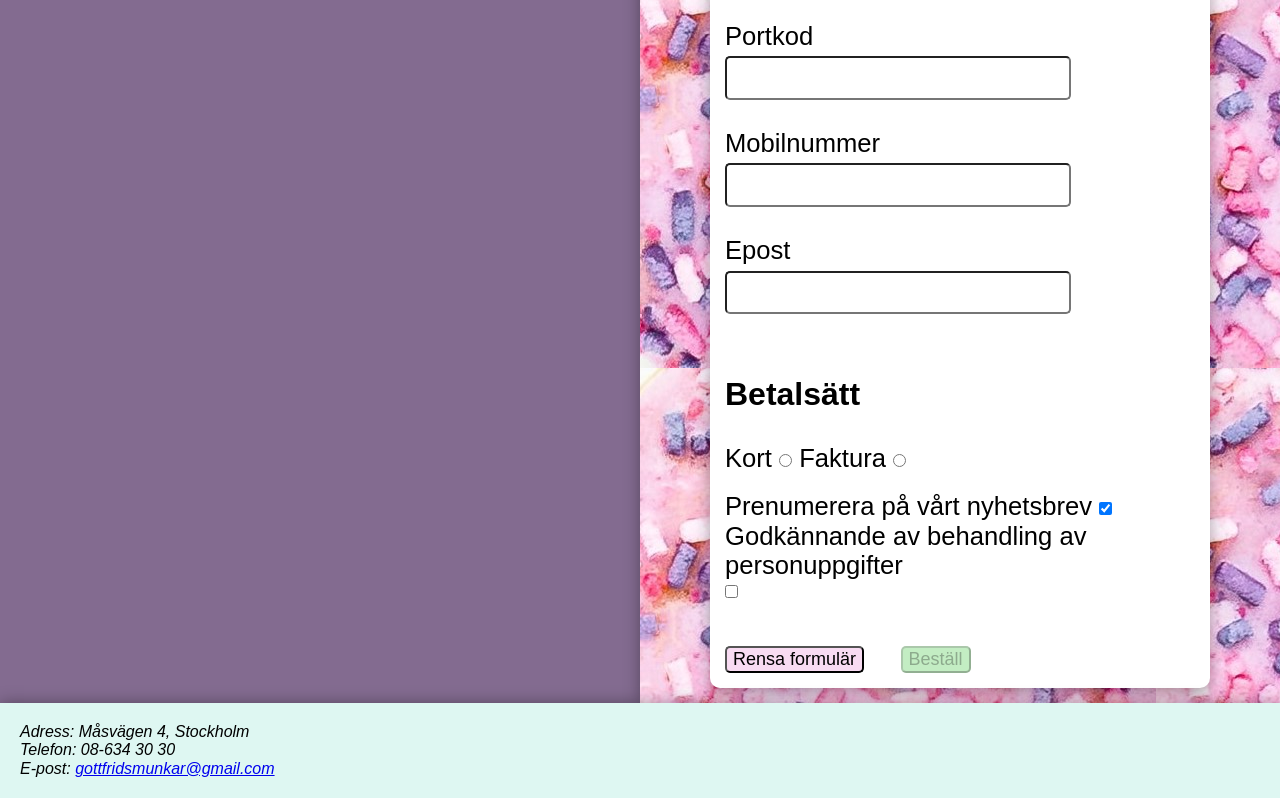
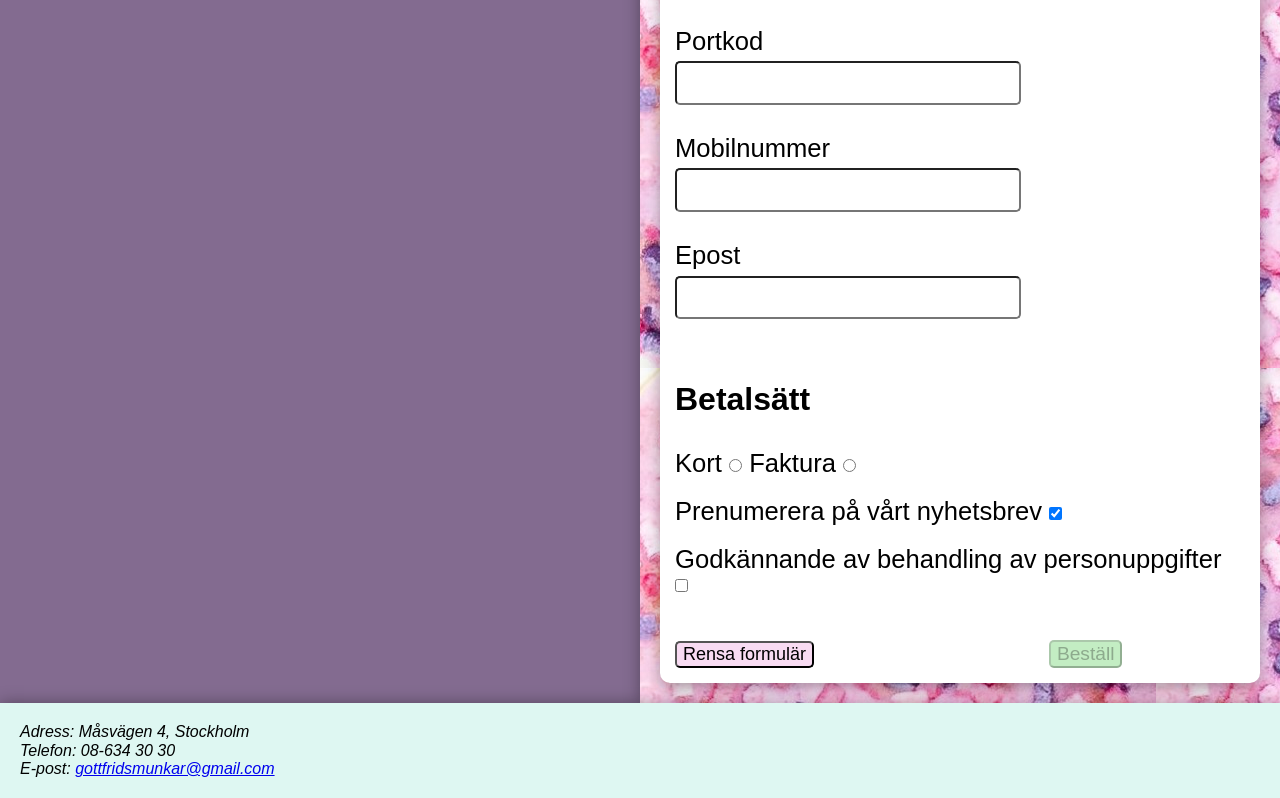
Before and after one commit to TessDevon/TeamprojectDonut, a website with bundled scripts: page index.html in a window 1280 px wide. Shown: the part 7640-8438 px from the top of the page. Built offline with nearby package versions, Linux system fonts and the light colour scheme; a web font is replaced by a local one.

Commit message:
Changes in CSS Form

```diff
--- a/index.html
+++ b/index.html
@@ -208,7 +208,7 @@
                             <label for="">
                                 Prenumerera på vårt nyhetsbrev
                                 <input checked type="checkbox" name="news" id="news">
-                            </label><br>
+                            </label><br><br>
                             <label for="">
                                 Godkännande av behandling av personuppgifter
                                 <input required class="input_group" type="checkbox" name="gdpr" id="gdpr">
--- a/style/_base.scss
+++ b/style/_base.scss
@@ -553,8 +553,8 @@ Summa att betala:
     margin: 5px;
     padding: 15px;
     font-family: Arial, Helvetica, sans-serif;
-    max-width: 500px;
-    margin: 0 auto;
+    max-width: 700px;
+    margin-left: 0 auto;
 }
 
 label{
@@ -573,7 +573,7 @@ label{
     background-color:  rgb(248, 219, 242);  /*Får ej läggas till i variabel då denna ska vara fast färg.*/
     border-radius: 5px;
     cursor: pointer;
-    margin-right: 7vw;
+    margin-right: 10vw;
 }
 
 .display-none {
--- a/style/_desktop.scss
+++ b/style/_desktop.scss
@@ -143,10 +143,11 @@ label{
 }
 
 .input_group{
-    display: inline;                //Hur får man dessa att ligga centrerade eller till höger? Kolla upp!
+    display: inline;
     border-radius: 5px;
     padding: 5px;
     margin-top: 5px;
+    margin-right: 20px;
 }
 
 .reset_form_button{
@@ -155,7 +156,7 @@ label{
     border-radius: 5px;
     font-size: 4.5;
     cursor: pointer;
-    margin-right: 20vw;
+    margin-right: 18vw;
 }
 
 .submit_form_button{
@@ -176,6 +177,12 @@ label span {
     width: 300px;
 }
 
+.checkout_form{
+    max-width: 600px;
+    margin: 0 auto;
+}
+
+
 /*----------------------------------------------------------------------------------------------------
 ----------------------------- Footer -------------------------------------------------------------------
 ------------------------------------------------------------------------------------------------------*/
--- a/style/_tablet.scss
+++ b/style/_tablet.scss
@@ -159,14 +159,18 @@ label{
     margin-right: 2.5vw;
 }
 
-.submit_form_button{
-    font-size: large;
-}
-
 form p {
     font-size: 2.5vw;
 }
 
+.reset_form_button{
+    font-size: large;
+    background-color:  rgb(248, 219, 242);  /*Får ej läggas till i variabel då denna ska vara fast färg.*/
+    border-radius: 5px;
+    font-size: 4.5;
+    cursor: pointer;
+    margin-right: 18vw;
+}
 /*----------------------------------------------------------------------------------------------------
 ----------------------------- Footer -------------------------------------------------------------------
 ------------------------------------------------------------------------------------------------------*/
```
Also changed, not shown: css/main.css.
